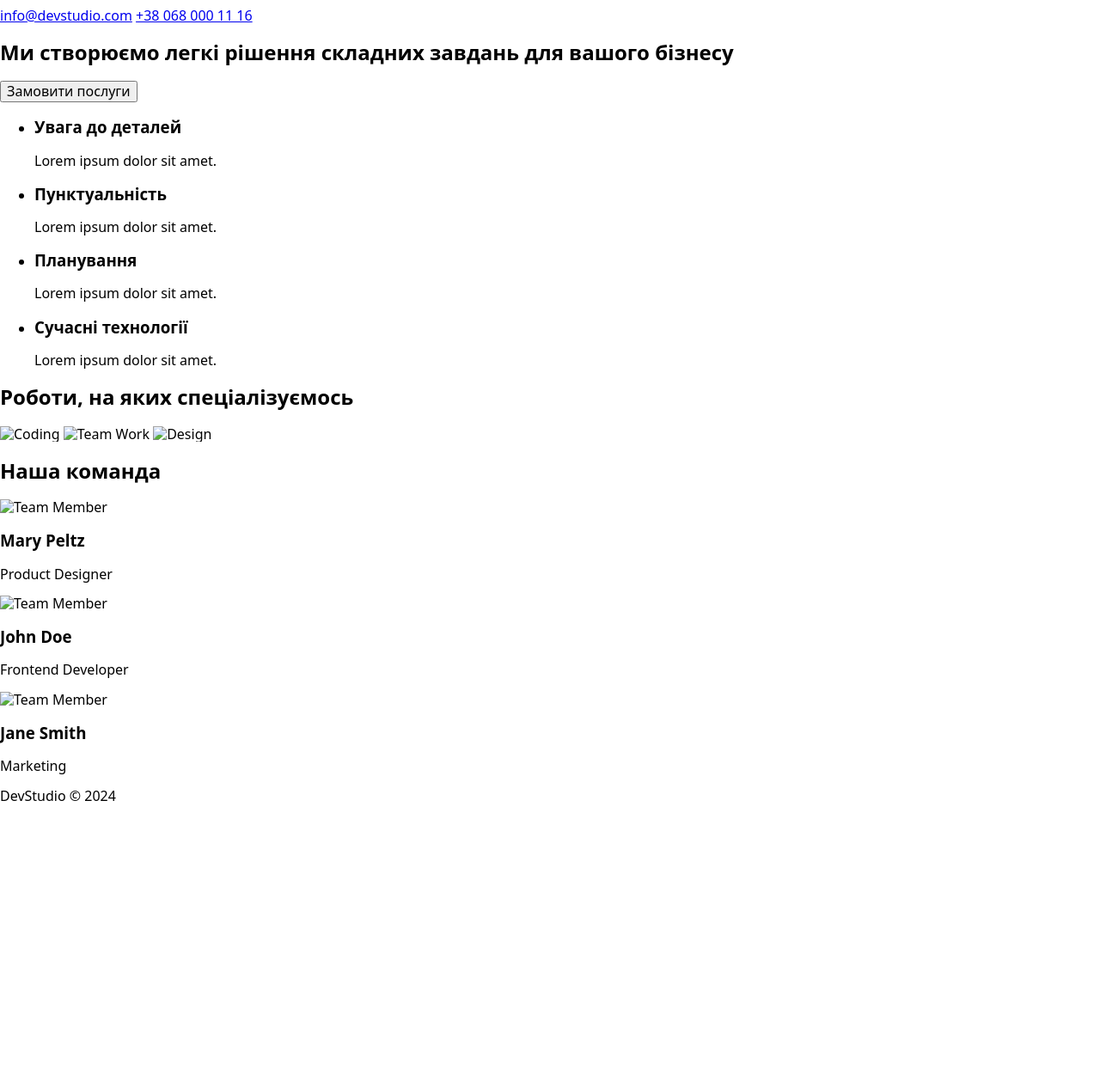
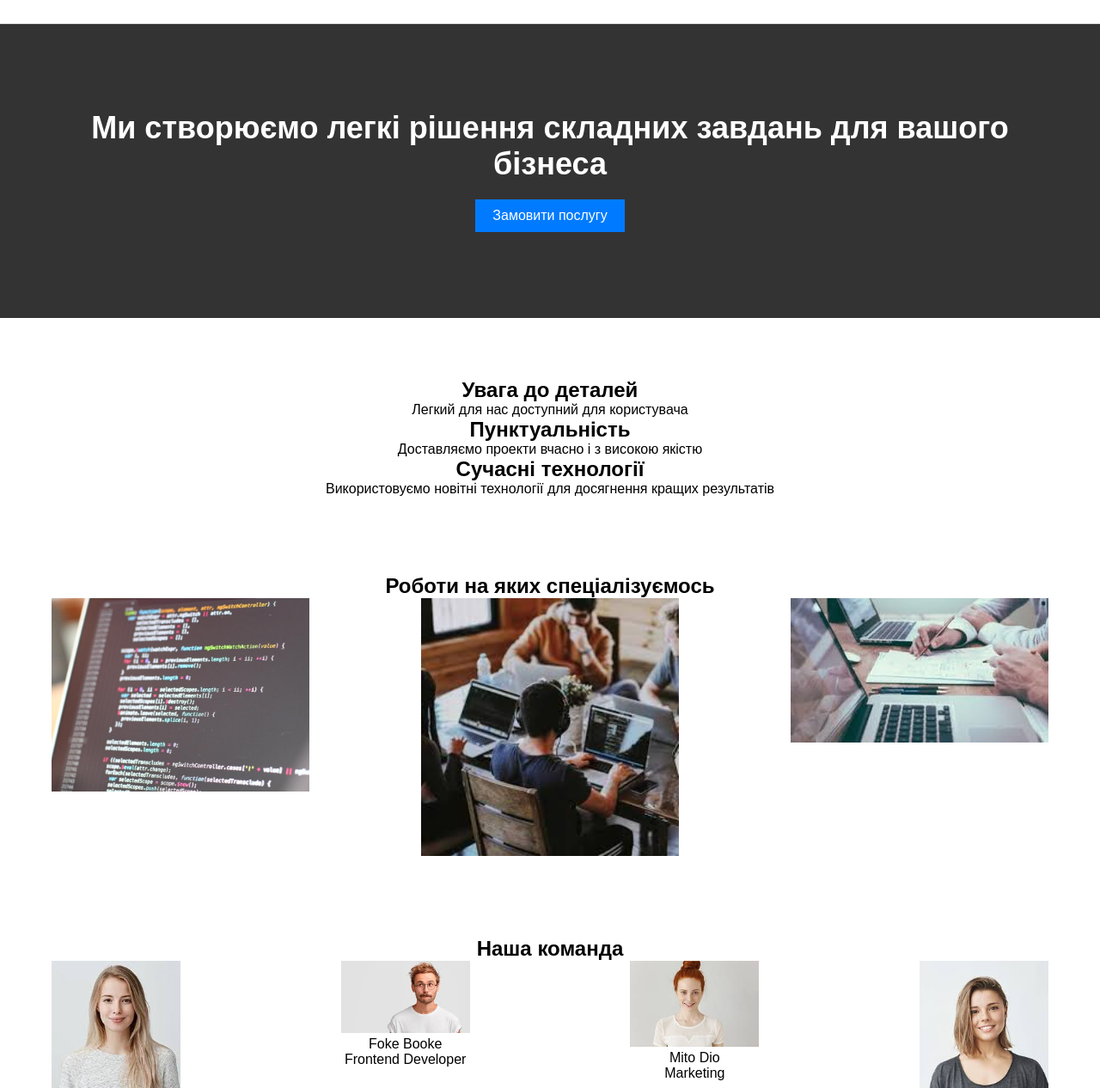
Before and after one commit to FuGi10/https-github.com-FuGi10-wt-markup-03, a plain HTML site: page index.html in a window 1280 px wide. Shown: the part 97-1363 px from the top of the page at 86% size. Before the commit the page ends 1048 px from the top, so only its background shows below. Drawn offline with nearby package versions, Linux system fonts and the light colour scheme.

Commit message:
Add files via upload

```diff
--- a/index.html
+++ b/index.html
@@ -3,85 +3,104 @@
 <head>
   <meta charset="UTF-8">
   <meta name="viewport" content="width=device-width, initial-scale=1.0">
+  <meta http-equiv="X-UA-Compatible" content="ie=edge">
   <title>DevStudio</title>
-    <link rel="stylesheet" href="css/styles.css">
-    <link rel="stylesheet" href="https://cdnjs.cloudflare.com/ajax/libs/modern-normalize/1.1.0/modern-normalize.min.css">
+  <link rel="stylesheet" href="styles.css">
 </head>
 <body>
-    <header class="header">
-        <div class="container header-container">
-            <div class="logo">DevStudio</div>
-            <nav class="nav">
+  <!-- Header -->
+  <header>
+    <div class="container">
+      <a href="#" class="logo">DevStudio</a>
+      <nav>
         <ul class="nav-list">
           <li><a href="#">Про нас</a></li>
           <li><a href="#">Портфоліо</a></li>
           <li><a href="#">Контакти</a></li>
         </ul>
       </nav>
-            <div class="contact-info">
+      <div class="contacts">
         <a href="mailto:info@devstudio.com">info@devstudio.com</a>
-                <a href="tel:+380680001116">+38 068 000 11 16</a>
+        <a href="tel:+380800001100">+38 000 001 11 00</a>
       </div>
     </div>
   </header>
 
+  <!-- Main content -->
   <main>
-        <section class="hero section">
+    <!-- Hero section -->
+    <section class="hero">
       <div class="container">
-                <h1>Ми створюємо легкі рішення складних завдань для вашого бізнесу</h1>
-                <button class="btn">Замовити послуги</button>
+        <h1>Ми створюємо легкі рішення складних завдань для вашого бізнеса</h1>
+        <button type="button">Замовити послугу</button>
       </div>
     </section>
 
-        <section class="advantages section">
+    <!-- Features section -->
+    <section class="features">
       <div class="container">
-                <ul class="advantages-list">
-                    <li> <h3>Увага до деталей</h3> <p>Lorem ipsum dolor sit amet.</p></li>
-                    <li> <h3>Пунктуальність</h3> <p>Lorem ipsum dolor sit amet.</p></li>
-                    <li> <h3>Планування</h3> <p>Lorem ipsum dolor sit amet.</p></li>
-                    <li> <h3>Сучасні технології</h3> <p>Lorem ipsum dolor sit amet.</p></li>
+        <div class="feature">
+          <h2>Увага до деталей</h2>
+          <p>Легкий для нас доступний для користувача</p>
+        </div>
+        <div class="feature">
+          <h2>Пунктуальність</h2>
+          <p>Доставляємо проекти вчасно і з високою якістю</p>
+        </div>
+        <div class="feature">
+          <h2>Сучасні технології</h2>
+          <p>Використовуємо новітні технології для досягнення кращих результатів</p>
+        </div>
+      </div>
+    </section>
+
+    <!-- Projects section -->
+    <section class="projects">
+      <div class="container">
+        <h2>Роботи на яких спеціалізуємось</h2>
+        <ul class="project-list">
+          <li><img src="images/project1.jpg" alt="Код на екрані" width="300"></li>
+          <li><img src="images/project2.jpg" alt="Команда розробників" width="300"></li>
+          <li><img src="images/project3.jpg" alt="Планування проекту" width="300"></li>
         </ul>
       </div>
     </section>
 
-        <section class="specialization section">
-            <div class="container">
-                <h2>Роботи, на яких спеціалізуємось</h2>
-                <div class="specialization-grid">
-                    <img src="images/code.jpg" alt="Coding">
-                    <img src="images/team.jpg" alt="Team Work">
-                    <img src="images/design.jpg" alt="Design">
-                </div>
-            </div>
-        </section>
-
-        <section class="team section">
+    <!-- Team section -->
+    <section class="team">
       <div class="container">
         <h2>Наша команда</h2>
-                <div class="team-grid">
-                    <div class="team-member">
-                        <img src="images/member1.jpg" alt="Team Member">
-                        <h3>Mary Peltz</h3>
-                        <p>Product Designer</p>
-                    </div>
-                    <div class="team-member">
-                        <img src="images/member2.jpg" alt="Team Member">
-                        <h3>John Doe</h3>
-                        <p>Frontend Developer</p>
-                    </div>
-                    <div class="team-member">
-                        <img src="images/member3.jpg" alt="Team Member">
-                        <h3>Jane Smith</h3>
-                        <p>Marketing</p>
-                    </div>
-                </div>
+        <ul class="team-list">
+          <li>
+            <img src="images/team1.jpg" alt="Betty Fexiz" width="150">
+            <p>Betty Fexiz<br>Product Designer</p>
+          </li>
+          <li>
+            <img src="images/team2.jpg" alt="Foke Booke" width="150">
+            <p>Foke Booke<br>Frontend Developer</p>
+          </li>
+          <li>
+            <img src="images/team3.jpg" alt="Mito Dio" width="150">
+            <p>Mito Dio<br>Marketing</p>
+          </li>
+          <li>
+            <img src="images/team4.jpg" alt="Lila Spentaz" width="150">
+            <p>Lila Spentaz<br>UI Designer</p>
+          </li>
+        </ul>
       </div>
     </section>
   </main>
 
-    <footer class="footer">
-        <div class="container footer-container">
-            <p>DevStudio © 2024</p>
+  <!-- Footer -->
+  <footer>
+    <div class="container">
+      <a href="#" class="logo">DevStudio</a>
+      <address>
+        м. Харків, вул. Зоряна Меркурія, 1Б<br>
+        info@devstudio.com<br>
+        +38 000 001 11 00
+      </address>
     </div>
   </footer>
 </body>
--- /dev/null
+++ b/styles.css
@@ -0,0 +1,117 @@
+* {
+    margin: 0;
+    padding: 0;
+    box-sizing: border-box;
+  }
+
+  body {
+    font-family: Arial, sans-serif;
+  }
+
+  .container {
+    max-width: 1200px;
+    margin: 0 auto;
+    padding: 20px;
+  }
+
+  header {
+    display: flex;
+    justify-content: space-between;
+    align-items: center;
+    background-color: #fff;
+    padding: 10px 0;
+    border-bottom: 1px solid #ddd;
+  }
+
+  .logo {
+    font-size: 24px;
+    font-weight: bold;
+    color: #000;
+    text-decoration: none;
+  }
+
+  .nav-list {
+    list-style: none;
+    display: flex;
+    gap: 20px;
+  }
+
+  .nav-list a {
+    text-decoration: none;
+    color: #000;
+  }
+
+  .contacts a {
+    margin-left: 15px;
+    color: #007bff;
+    text-decoration: none;
+  }
+
+  .hero {
+    background-color: #333;
+    color: #fff;
+    text-align: center;
+    padding: 80px 0;
+  }
+
+  .hero h1 {
+    font-size: 36px;
+    margin-bottom: 20px;
+  }
+
+  .hero button {
+    padding: 10px 20px;
+    background-color: #007bff;
+    color: #fff;
+    border: none;
+    cursor: pointer;
+    font-size: 16px;
+  }
+
+  .features {
+    display: flex;
+    justify-content: space-between;
+    margin: 50px 0;
+  }
+
+  .feature {
+    text-align: center;
+    flex: 1;
+    padding: 0 20px;
+  }
+
+  .projects {
+    text-align: center;
+    margin-bottom: 50px;
+  }
+
+  .project-list {
+    list-style: none;
+    display: flex;
+    justify-content: space-between;
+    gap: 20px;
+  }
+
+  .team {
+    text-align: center;
+    margin-bottom: 50px;
+  }
+
+  .team-list {
+    list-style: none;
+    display: flex;
+    justify-content: space-between;
+    gap: 20px;
+  }
+
+  footer {
+    background-color: #333;
+    color: #fff;
+    text-align: center;
+    padding: 20px 0;
+  }
+
+  footer address {
+    font-style: normal;
+    color: #fff;
+  }
```
Also changed, not shown: indx.html (added, +39 -0 lines), prettierc.json (added, +14 -0 lines), images/project1.jpg (added), images/project2.jpg (added), images/project3.jpg (added), images/team1.jpg (added), images/team2.jpg (added), images/team3.jpg (added), images/team4.jpg (added), 5 other files. Lines whose indentation alone changed are shown as unchanged.
